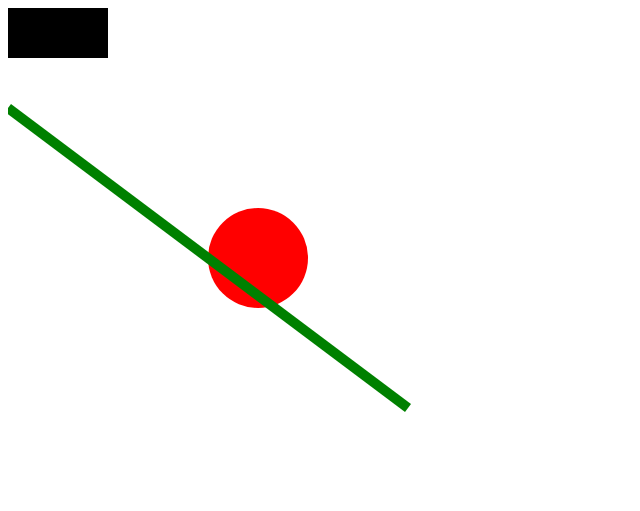
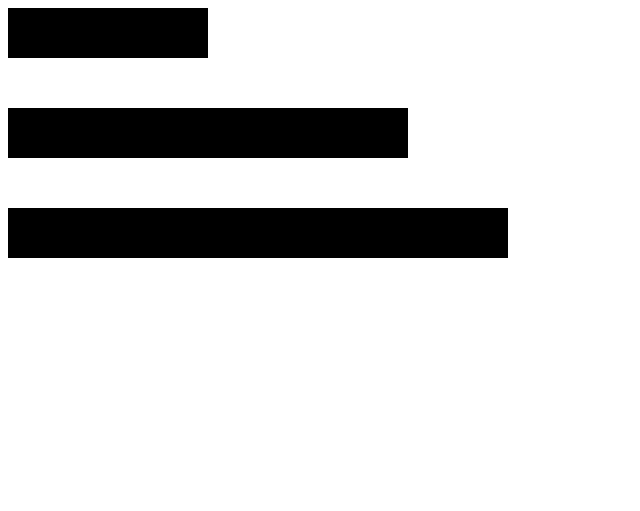
Before and after one commit to mwalughabura/D3JS-Tutorials, a plain HTML site: page index.html in a window 1280 px wide. Shown: the whole page, without its empty margins (0-640 px from the left). Drawn offline with nearby package versions, Linux system fonts and the light colour scheme.

Commit message:
Data from arrays

```diff
--- a/index.html
+++ b/index.html
@@ -15,8 +15,8 @@
             .style("color", "red")
             .text("Hello, I am learning D3JS!");*/
 
-        // Drawing shape
-        var canvas = d3.select("body")
+        // Drawing shapes
+        /*var canvas = d3.select("body")
                         .append("svg")
                         .attr("width", 500)
                         .attr("height", 500);
@@ -37,7 +37,23 @@
                         .attr("x2", 400)
                         .attr("y2", 400)
                         .attr("stroke", "green")
-                        .attr("stroke-width", 10);
+                        .attr("stroke-width", 10);*/
+
+        //Data from Arrays
+        var dataArray = [20, 40, 50];
+
+        var canvas = d3.select("body")
+                        .append("svg")
+                        .attr("width", 500)
+                        .attr("height", 500);
+
+        var bars = canvas.selectAll("rect")
+                        .data(dataArray)
+                        .enter()
+                            .append("rect")
+                            .attr("width", function(d) { return d * 10 })
+                            .attr("height", 50)
+                            .attr("y", function(d, i) { return i * 100 });
 
 
     </script>
```
